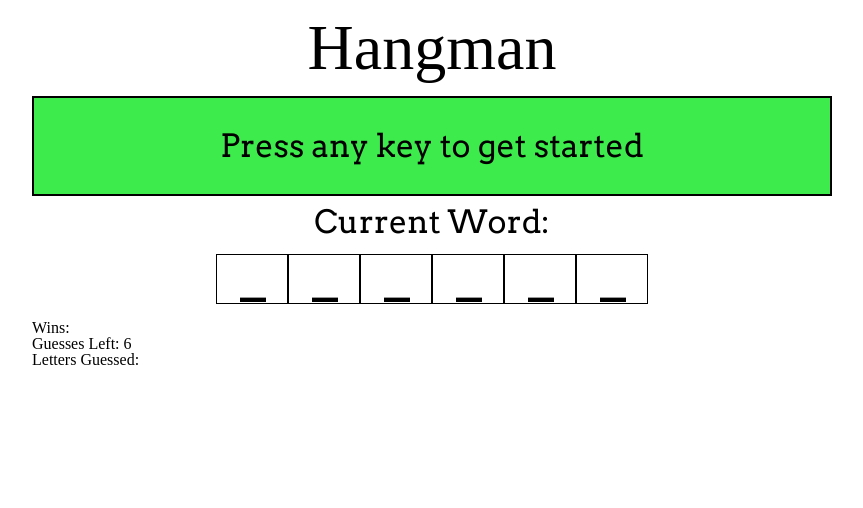
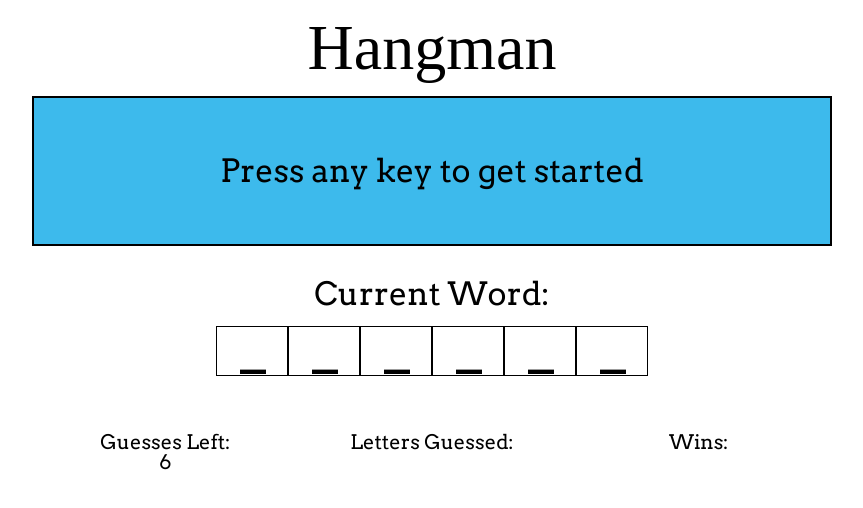
Before and after one commit to davidbinstock/Hangman-Game, a plain HTML site: page version-3/index3.html in a window 1280 px wide. Shown: the whole page, without its empty margins (208-1071 px from the left). Drawn offline with Linux system fonts and the light colour scheme; a web font is replaced by a local one.

Commit message:
mechanics in place, still working on aesthetics

```diff
--- a/version-3/assets3/css3/style3.css
+++ b/version-3/assets3/css3/style3.css
@@ -18,8 +18,8 @@
 }
 
 #message-board {
-    background-color: #3dec4c;
-    height: 100px;
+    background-color: #3dbaec;
+    height: 150px;
     width: 100%;
     border: 2px solid black;
 
@@ -33,6 +33,7 @@
 #message-text{
     font-family: 'Arvo', serif;
     font-size: 2em;
+    line-height: 1.5em;
 }
 
 .current-word{
@@ -41,7 +42,7 @@
     font-family: 'Arvo', serif;
     font-size: 2em;
     text-align: center;
-    padding-top: 10px;
+    padding-top: 1em;
 }
 
 
@@ -69,3 +70,19 @@
 
     border: 1px solid black;
 }
+
+.scoreboard{
+    font-family: 'Arvo', serif;
+    font-size: 1.25em;
+
+    padding-top: 2em;
+
+    display: flex;
+    justify-content: space-between;
+}
+
+.scoreboard-section {
+    flex:1 0 0;
+    height: 3em;
+    text-align: center;
+}
--- a/version-3/assets3/javascript3/game3.js
+++ b/version-3/assets3/javascript3/game3.js
@@ -54,7 +54,7 @@ document.onkeyup = function(event){
     //check if letter is in the word (i.e. if they guessed correctly)
     if(currentWord.indexOf(userGuess) >= 0){
         // tell user they guessed right
-        updateField("message-text", "you guessed '"+userGuess+ "'. That's correct!");
+        updateField("message-text", "You guessed '"+userGuess+ " ' <br> CORRECT!");
         //set guessedRight to true
         guessedRight = true;
         //display correct letters on the board
@@ -62,7 +62,7 @@ document.onkeyup = function(event){
 
      }else{
         //tell usere they guessed wrong
-        updateField("message-text","you guessed '"+userGuess+ "'. WRONG!");
+        updateField("message-text","You guessed '"+userGuess+ "' <br> WRONG!");
         //set guessedRight to false
         guessedRight = false;
         //decrease guesses by 1
@@ -77,7 +77,7 @@ document.onkeyup = function(event){
 
     //check if they solved the word
     if(lettersCorrect >= currentWord.length){
-        updateField("message-text", "YOU WIN!! <br> press space to continue");
+        updateField("message-text", "You got it! Nice job!! <br> Press space to continue");
         stopGame = true;
         wins++;
         updateField("wins-text", wins)
@@ -87,7 +87,7 @@ document.onkeyup = function(event){
     //if the guesses is zero, then you lose the game... give option to start over...
     //check if they ran out of guesses
     if(guessesLeft <= 0){
-        updateField("message-text", "YOU LOOSE, SIR!! I SAID GOOD DAY!! <br> press space to continue");
+        updateField("message-text", "You didn't get this word... <br> Press space to continue");
         stopGame = true;
         //newWord();
 
@@ -100,7 +100,7 @@ function newWord(){
     console.log(wordIndex)
     console.log(wordBank.length)
     if(wordIndex >= wordBank.length){
-        updateField("message-text", "all out of words <br> you got "+wins+" out of 8 words right!");
+        updateField("message-text", "Aww shucks, we're all out of words <br> You got "+wins+" out of 8 right!");
         return;
     }
 
@@ -108,7 +108,7 @@ function newWord(){
     wordDisplay.innerHTML = createDisplay(currentWord);
 
     //upddate message board
-    updateField("message-text", "Next Word! Press any key to get started")
+    updateField("message-text", "Next Word!")
     //resetting parameters
     guessedArray = [];
     updateField("guessed-letters",guessedArray);
--- a/version-3/index3.html
+++ b/version-3/index3.html
@@ -26,9 +26,24 @@
             <div class="letter-holder">Placeholder</div>
             <div class="letter-holder">_</div>
         </div>
-        <div>Wins: <span id="wins-text"></span></div>
-        <div>Guesses Left: <span id="guesses-left"></span></div>
-        <div>Letters Guessed: <span id="guessed-letters">_</span></div>
+        <div class="scoreboard">
+            <div class="scoreboard-section scoreboard-section-1">
+                <div>Guesses Left: <br>
+                    <span id="guesses-left"></span>
+                </div>
+            </div>
+            <div class="scoreboard-section scoreboard-section-2">
+                <div>Letters Guessed: <br>
+                    <span id="guessed-letters">_</span>
+                </div>
+            </div>
+            <div class="scoreboard-section scoreboard-section-3">
+                <div>Wins: <br>
+                    <span id="wins-text"></span>
+                </div>
+            </div>
+
+        </div>
     </div>
 
 
```
